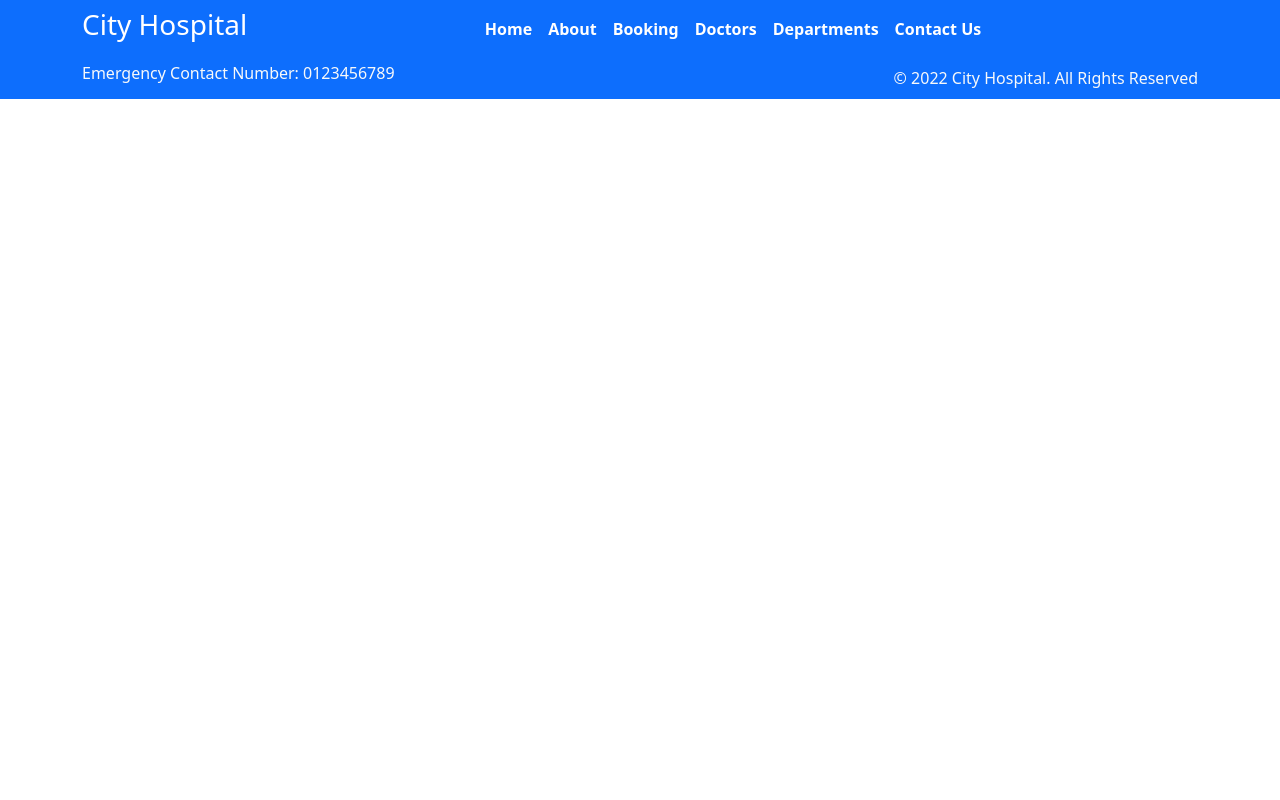
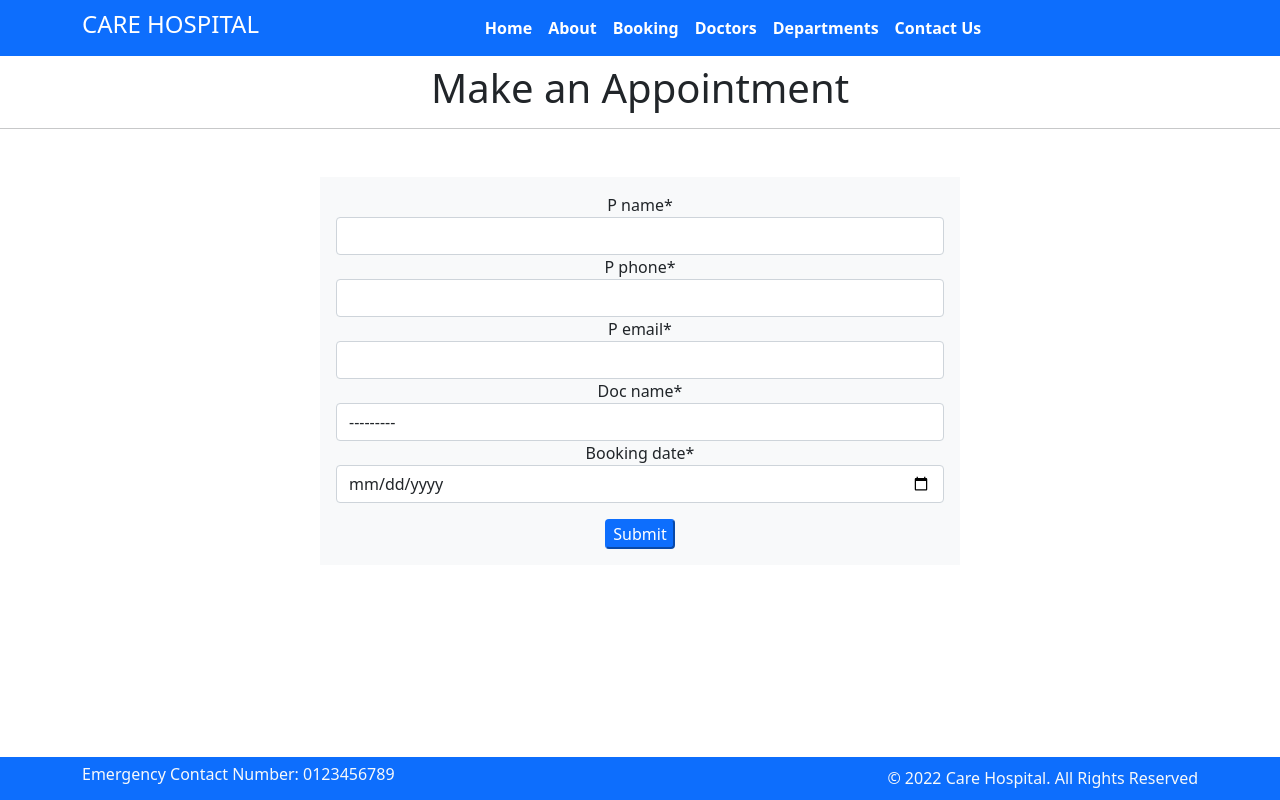
Before and after one commit to shaheenahmd/Hospital-management-django-project, a Django app: page /booking/ in a window 1280 px wide. Run offline with Django 4.2, Linux system fonts and the light colour scheme; data comes from the database, SQL or seed files in the repository; both versions use the stored data as it was after the commit; some libraries are stand-ins or nearby versions.

Commit message:
carousal edited

```diff
--- a/django_tutorial/settings.py
+++ b/django_tutorial/settings.py
@@ -39,6 +39,7 @@
     'django.contrib.messages',
     'django.contrib.staticfiles',
     'home',
+    'crispy_forms',
 ]
 
 MIDDLEWARE = [
@@ -118,7 +119,7 @@
 # https://docs.djangoproject.com/en/4.1/howto/static-files/
 
 STATIC_URL = 'static/'
-STATICFILES_DIRS= [os.path.join(BASE_DIR,'static')]
+STATICFILES_DIRS= [os.path.join(BASE_DIR, 'static')]
 
 # Default primary key field type
 # https://docs.djangoproject.com/en/4.1/ref/settings/#default-auto-field
@@ -127,3 +128,5 @@
 
 MEDIA_ROOT = BASE_DIR /'uploads'
 MEDIA_URL = '/media/'
+
+CRISPY_TEMPLATE_PACK = 'bootstrap4'
--- /dev/null
+++ b/home/forms.py
@@ -0,0 +1,13 @@
+from django import forms
+from .models import Booking
+
+# adding date picker
+class DateInput(forms.DateInput):
+    input_type= 'date'
+
+
+class BookingForm(forms.ModelForm):
+    class Meta:
+        model = Booking
+        fields = '__all__'
+        widgets = { 'booking_date':DateInput(), }
--- a/home/models.py
+++ b/home/models.py
@@ -18,4 +18,14 @@
     doc_image = models.ImageField(upload_to = 'doctors')
 
     def __str__(self):
-        return self.doc_name
+        # return self.doc_name + self.doc_spec
+        # for getting space we change abouve settings
+        return 'Dr. ' +self.doc_name + '   (' + self.doc_spec +')'
+
+class Booking(models.Model):
+    p_name = models.CharField( max_length=255)
+    p_phone = models.CharField( max_length=10)
+    p_email = models.EmailField()
+    doc_name =models.ForeignKey(doctors, on_delete=models.CASCADE)
+    booking_date = models.DateField()
+    booked_on = models.DateField(auto_now=True)
--- a/home/views.py
+++ b/home/views.py
@@ -2,6 +2,7 @@
 from django.http import HttpResponse
 from django.shortcuts import render
 from .models import departments,doctors
+from .forms import BookingForm
 
 # Create your views here.
 
@@ -12,7 +13,14 @@
    return render(request, 'about.html')
 
 def booking(request):
-     return render(request, 'booking.html')
+     if request.method=="POST":
+        form=BookingForm(request.POST)
+        if form.is_valid():
+            form.save()
+            return render(request,'confirmation.html')
+     form = BookingForm()
+     dict_form = {'form':form}
+     return render(request, 'booking.html',dict_form)
 
 def Doctors(request):
     dict_docs = {'doctors': doctors.objects.all }
--- a/static/css/style.css
+++ b/static/css/style.css
@@ -1,9 +1,14 @@
 li:hover{
-    background-color: rgb(14, 138, 240);
-    border-radius: 10px;
+    background-color: rgb(96, 155, 243);
+    border-radius: 5px;
+    transition: 0.5s ease;
 }
-.dephead{
-    padding-top: 5rem;
-    margin-top: 3rem;
-    color: brown;
+.carousel-img{
+    height: 650px;
+    width: 100%;
+
+
 }
+.carousel-item{
+    position: relative;
+}
--- a/templates/base.html
+++ b/templates/base.html
@@ -13,10 +13,9 @@
     <meta name="author" content="">
     <link rel="stylesheet"
       href=" https://cdn.jsdelivr.net/npm/bootstrap@5.1.3/dist/css/bootstrap.min.css ">
-    <link rel="stylesheet"
-      href="https://use.fontawesome.com/releases/v5.2.0/css/all.css">
-      <link rel="stylesheet"
-      href="{% static '/css/style.css' %}">
+    <link rel="stylesheet" href="https://use.fontawesome.com/releases/v5.2.0/css/all.css">
+
+    <link rel="stylesheet" href="{% static '/css/style.css'%}">
 
   </head>
 
@@ -25,7 +24,7 @@
     <nav class="navbar bg-primary navbar-expand-md fixed-top">
       <div class="container">
         <div class="col-2 text-left pl-md-0">
-          <h3 class="text-white"> City Hospital </h3>
+          <h4 class="text-white">CARE HOSPITAL</h4>
         </div>
 
         <div
@@ -66,14 +65,14 @@
 
 
     <section class="">
-      <footer class="pt-2 pb-2  bg-primary text-light">
+      <footer class="pt-2 pb-2  bg-primary text-light fixed-bottom">
         <div class="container">
           <div class="row align-items-center">
             <div class="col-12 col-md-8">
               <h6>Emergency Contact Number: 0123456789</h6>
             </div>
             <div class="col-12 col-md-4 mt-4 mt-md-0 text-center text-md-end">
-              © 2022 City Hospital. All Rights Reserved
+              © 2022 Care Hospital. All Rights Reserved
             </div>
           </div>
         </div>
--- a/templates/booking.html
+++ b/templates/booking.html
@@ -1,6 +1,16 @@
 {% extends 'base.html' %}
+{% load crispy_forms_tags %}
 
 {% block title %}booking page{% endblock title %}
 {% block content  %}
-<h1>booking page</h1>
+<h1 class="text-center mt-5 pt-3">Make an Appointment</h1>
+<hr>
+<div class="container bg-light w-50 my-5 p-3 text-center">
+    <form action="" method="POST">
+        {% csrf_token %}
+        {{form|crispy}}
+        <button  class="btn-primary mt-3 rounded" type="submit">Submit</button>
+
+    </form>
+</div>
 {% endblock %}
--- a/templates/department.html
+++ b/templates/department.html
@@ -3,10 +3,10 @@
 
 {% block title %}Department page{% endblock title %}
 {% block content  %}
-<h1 class="text-center pt-5 ">Our Department</h1>
+<h1 class="text-center pt-5 mt-3 ">Our Departments</h1>
 <hr>
 {% for d in dept %}
-<div class="mx-auto bg-dark text-white w-50 text-center p-3 my-5">
+<div class="mx-auto bg-primary text-white rounded w-50 text-center p-3 my-5">
     <h1>{{d.dep_name}}</h1>
     <p>{{d.dep_description}}</p>
 </div>
```
Also changed, not shown: home/admin.py (+7 -1 lines), templates/confirmation.html (added, +14 -0 lines), templates/index.html (+5 -4 lines), db.sqlite3, home/migrations/0003_booking.py (added), static/images/car1.jpg (deleted), static/images/car2.jpg (deleted), static/images/car3.jpg (deleted), static/images/caro1.jpg (added), static/images/caro2.jpg (added), static/images/caro3.jpg (added).
